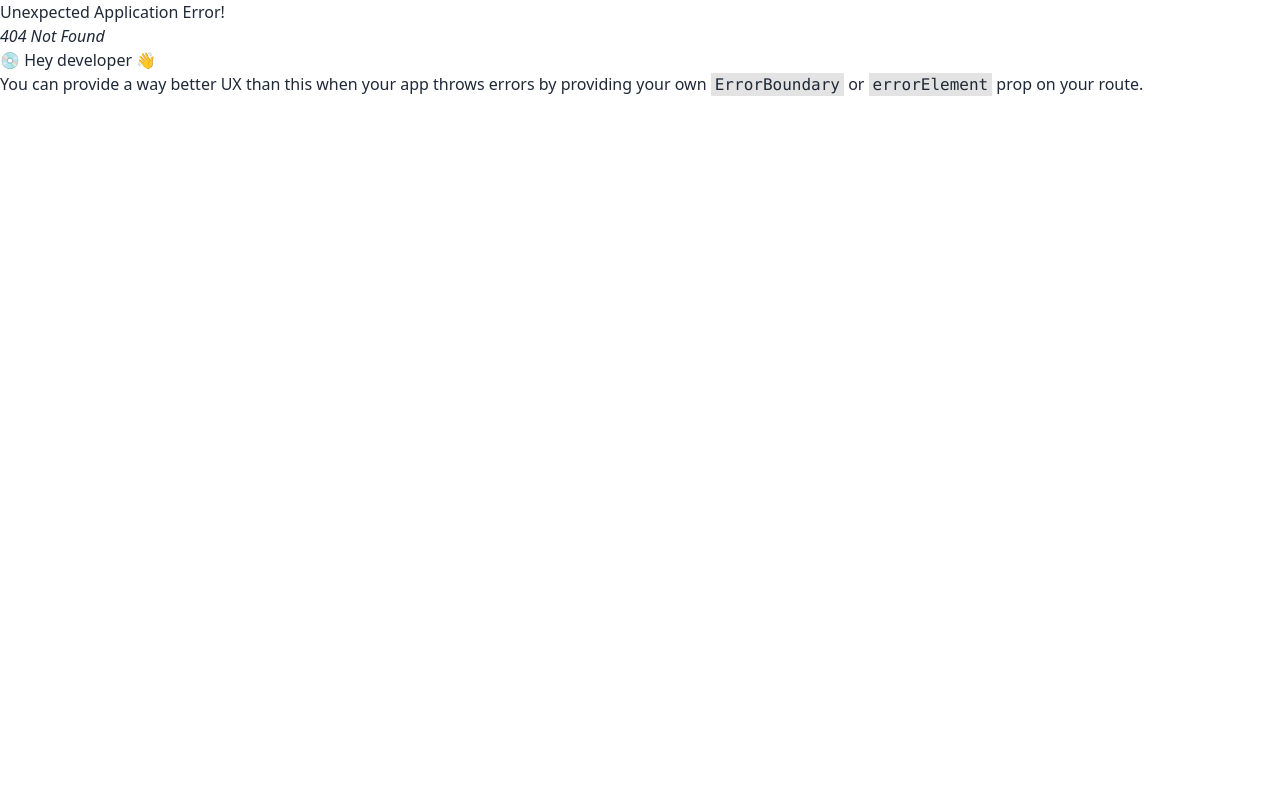
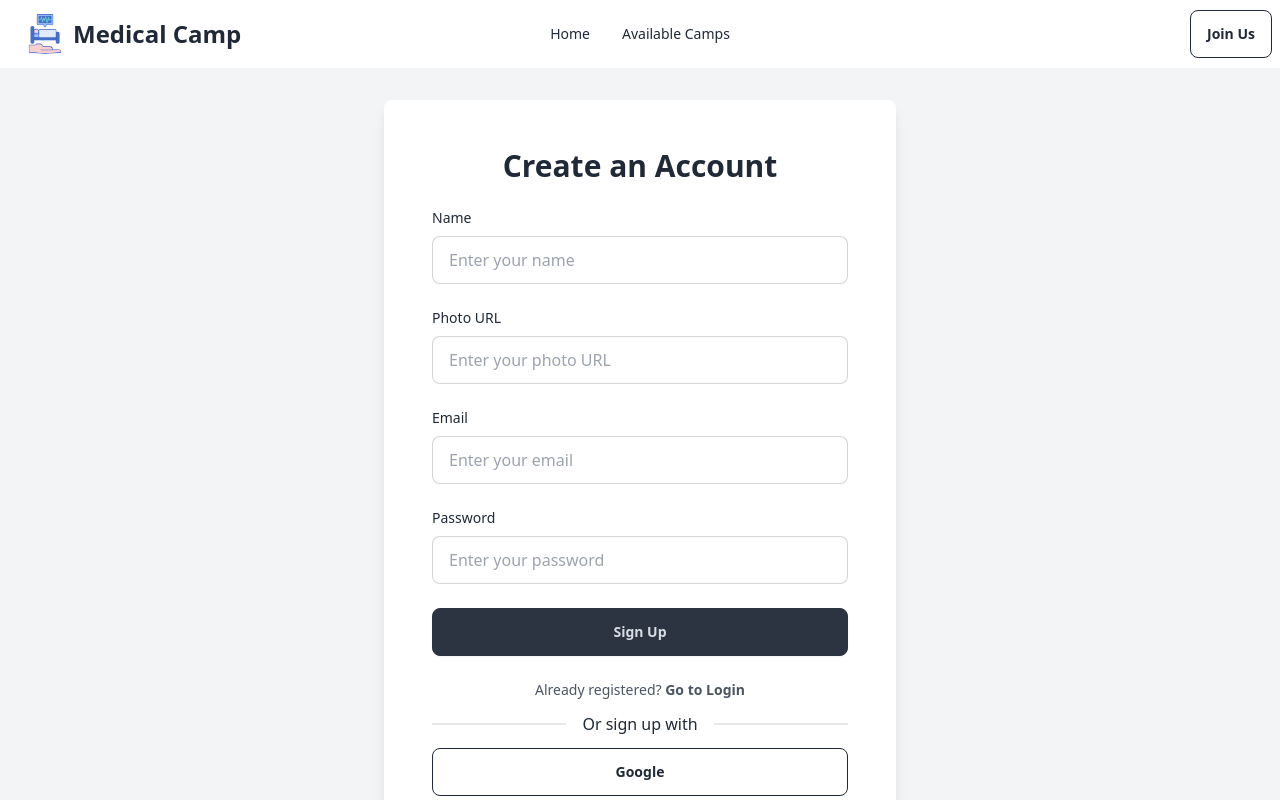
Before and after one commit to babladey275/medical-camp-management-client, a React (Vite) app: page /signup in a window 1280 px wide. Before the commit this address had no page. Shown: the top 800 px of the page. Built offline with nearby package versions, Linux system fonts and the light colour scheme.

Commit message:
added login and signUp forms with React Hook Form and validation

```diff
--- a/package.json
+++ b/package.json
@@ -12,6 +12,7 @@
   "dependencies": {
     "react": "^18.3.1",
     "react-dom": "^18.3.1",
+    "react-hook-form": "^7.54.2",
     "react-icons": "^5.4.0",
     "react-router-dom": "^7.1.3"
   },
--- /dev/null
+++ b/src/pages/Login/Login.jsx
@@ -0,0 +1,74 @@
+import { useForm } from "react-hook-form";
+import { Link } from "react-router-dom";
+
+const Login = () => {
+  const {
+    register,
+    handleSubmit,
+    reset,
+    formState: { errors },
+  } = useForm();
+
+  const onSubmit = (data) => {
+    console.log(data);
+  };
+  return (
+    <div className="min-h-screen flex items-center justify-center bg-gray-100">
+      <div className="w-full max-w-lg p-8 my-8 md:p-12 bg-white rounded-lg shadow-lg">
+        <h1 className="text-3xl font-semibold text-center mb-6">
+          Login your account
+        </h1>
+        <form onSubmit={handleSubmit(onSubmit)} className="space-y-6">
+          {/* Email Field */}
+          <div className="form-control mb-4">
+            <label className="block text-sm font-medium mb-2">Email</label>
+            <input
+              type="email"
+              {...register("email", { required: true })}
+              placeholder="Enter your email"
+              className="w-full input input-bordered"
+            />
+            {errors.email && (
+              <span className="text-red-500 mt-1">Email is required</span>
+            )}
+          </div>
+
+          {/* Password Field */}
+          <div className="form-control mb-6">
+            <label className="block text-sm font-medium mb-2">Password</label>
+            <input
+              type="password"
+              {...register("password", {
+                required: true,
+              })}
+              placeholder="Enter your password"
+              className="w-full input input-bordered"
+            />
+            {errors.password?.type === "required" && (
+              <p className="text-red-500 mt-1">Password is required</p>
+            )}
+          </div>
+
+          <button type="submit" className="w-full btn btn-neutral">
+            Login
+          </button>
+        </form>
+
+        <div className="mt-6 text-center">
+          <p className="text-sm text-gray-600">
+            Already registered?{" "}
+            <Link to="/signup" className="font-bold hover:underline">
+              Go to Sign Up
+            </Link>
+          </p>
+          <div className="divider my-4">Or Login with</div>
+          <div className="flex justify-center space-x-4 mt-4">
+            <button className="btn btn-outline w-full">Google</button>
+          </div>
+        </div>
+      </div>
+    </div>
+  );
+};
+
+export default Login;
--- a/src/pages/Shared/Footer/Footer.jsx
+++ b/src/pages/Shared/Footer/Footer.jsx
@@ -73,7 +73,7 @@ const Footer = () => {
         {/* Footer Bottom */}
         <div className="text-center mt-8">
           <p className="text-sm">
-            &copy; 2025 Medical Camp. All Rights Reserved.
+            &copy; {new Date().getFullYear()} Medical Camp. All Rights Reserved.
           </p>
         </div>
       </div>
--- a/src/pages/Shared/Navbar/Navbar.jsx
+++ b/src/pages/Shared/Navbar/Navbar.jsx
@@ -1,4 +1,4 @@
-import { NavLink } from "react-router-dom";
+import { Link, NavLink } from "react-router-dom";
 import logo from "../../../assets/icon/logo.png";
 
 const Navbar = () => {
@@ -49,7 +49,9 @@ const Navbar = () => {
         <ul className="menu menu-horizontal px-1">{links}</ul>
       </div>
       <div className="navbar-end">
-        <a className="btn">Join Us</a>
+        <Link to={"/login"}>
+          <button className="btn btn-outline">Join Us</button>
+        </Link>
       </div>
     </div>
   );
--- /dev/null
+++ b/src/pages/SignUp/SignUp.jsx
@@ -0,0 +1,122 @@
+import { useForm } from "react-hook-form";
+import { Link } from "react-router-dom";
+
+const SignUp = () => {
+  const {
+    register,
+    handleSubmit,
+    reset,
+    formState: { errors },
+  } = useForm();
+
+  const onSubmit = (data) => {
+    console.log(data);
+  };
+  return (
+    <div className="min-h-screen flex items-center justify-center bg-gray-100">
+      <div className="w-full max-w-lg p-8 my-8 md:p-12 bg-white rounded-lg shadow-lg">
+        <h1 className="text-3xl font-semibold text-center mb-6">
+          Create an Account
+        </h1>
+        <form onSubmit={handleSubmit(onSubmit)} className="space-y-6">
+          {/* Name Field */}
+          <div className="form-control mb-4">
+            <label className="block text-sm font-medium mb-2">Name</label>
+            <input
+              type="text"
+              {...register("name", { required: true })}
+              placeholder="Enter your name"
+              className="w-full input input-bordered"
+            />
+            {errors.name && (
+              <span className="text-red-500 mt-1">Name is required</span>
+            )}
+          </div>
+
+          {/* Photo URL Field */}
+          <div className="form-control mb-4">
+            <label className="block text-sm font-medium mb-2">Photo URL</label>
+            <input
+              type="url"
+              {...register("photoURL", { required: true })}
+              placeholder="Enter your photo URL"
+              className="w-full input input-bordered"
+            />
+            {errors.photoURL && (
+              <span className="text-red-500 mt-1">Photo URL is required</span>
+            )}
+          </div>
+
+          {/* Email Field */}
+          <div className="form-control mb-4">
+            <label className="block text-sm font-medium mb-2">Email</label>
+            <input
+              type="email"
+              {...register("email", { required: true })}
+              placeholder="Enter your email"
+              className="w-full input input-bordered"
+            />
+            {errors.email && (
+              <span className="text-red-500 mt-1">Email is required</span>
+            )}
+          </div>
+
+          {/* Password Field */}
+          <div className="form-control mb-6">
+            <label className="block text-sm font-medium mb-2">Password</label>
+            <input
+              type="password"
+              {...register("password", {
+                required: true,
+                minLength: 6,
+                maxLength: 20,
+                pattern: /(?=.*[a-z])(?=.*[A-Z])(?=.*\d)(?=.*[!@#$&*])/,
+              })}
+              name="password"
+              placeholder="Enter your password"
+              className="w-full input input-bordered"
+            />
+            {errors.password?.type === "required" && (
+              <p className="text-red-500 mt-1">Password is required</p>
+            )}
+            {errors.password?.type === "minLength" && (
+              <p className="text-red-500 mt-1">
+                Password must be at least 6 characters
+              </p>
+            )}
+            {errors.password?.type === "maxLength" && (
+              <p className="text-red-500 mt-1">
+                Password must be less than 20 characters
+              </p>
+            )}
+            {errors.password?.type === "pattern" && (
+              <p className="text-red-500 mt-1">
+                Password must include one uppercase letter, one lowercase
+                letter, one number, and one special character.
+              </p>
+            )}
+          </div>
+
+          <button type="submit" className="w-full btn btn-neutral">
+            Sign Up
+          </button>
+        </form>
+
+        <div className="mt-6 text-center">
+          <p className="text-sm text-gray-600">
+            Already registered?{" "}
+            <Link to="/login" className="font-bold hover:underline">
+              Go to Login
+            </Link>
+          </p>
+          <div className="divider my-4">Or sign up with</div>
+          <div className="flex justify-center space-x-4 mt-4">
+            <button className="btn btn-outline w-full">Google</button>
+          </div>
+        </div>
+      </div>
+    </div>
+  );
+};
+
+export default SignUp;
```
Also changed, not shown: src/router/router.jsx (+10 -0 lines), 1 other file (tests, documents, lock files or other folders).
